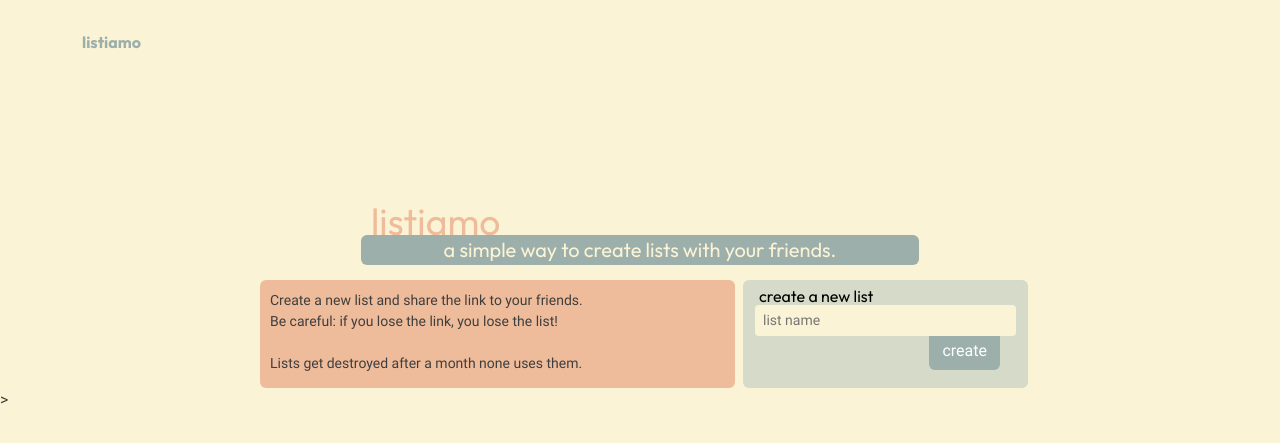
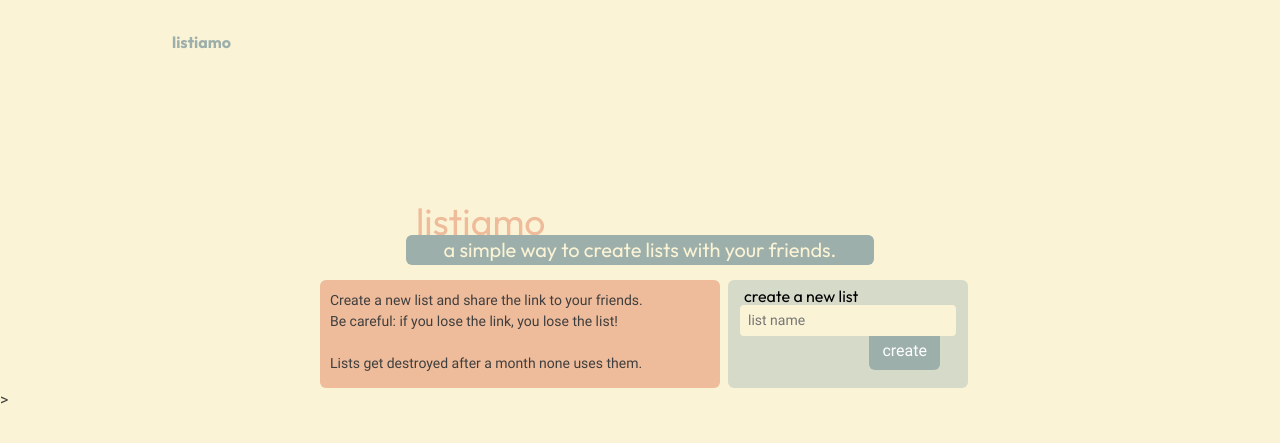
Before and after one commit to lordebasta/listiamo, a Django app: page / in a window 1280 px wide. Shown: the top 443 px of the page. Run offline with Django 5.2, Linux system fonts and the light colour scheme.

Commit message:
made .container more tighter on big screens

```diff
--- a/lists/static/lists/style.css
+++ b/lists/static/lists/style.css
@@ -54,3 +54,9 @@
     margin-right: 1em;
     position: relative; top: -18px;
 }
+
+@media (min-width: 992px) {
+    .container {
+        width: 960px;
+    }
+}
```
